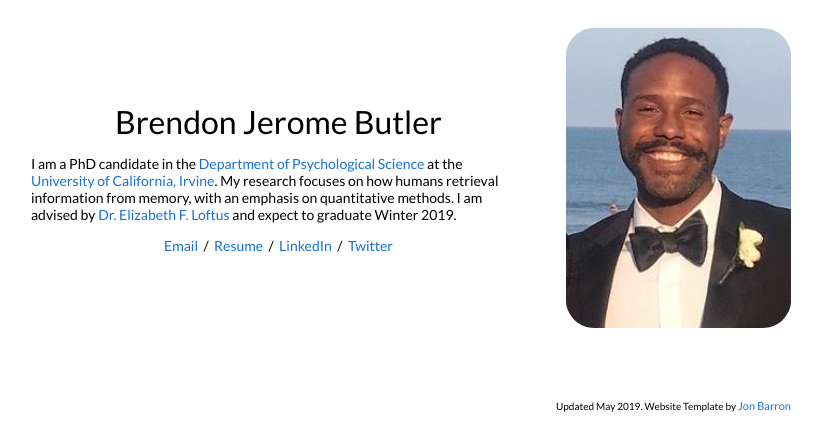
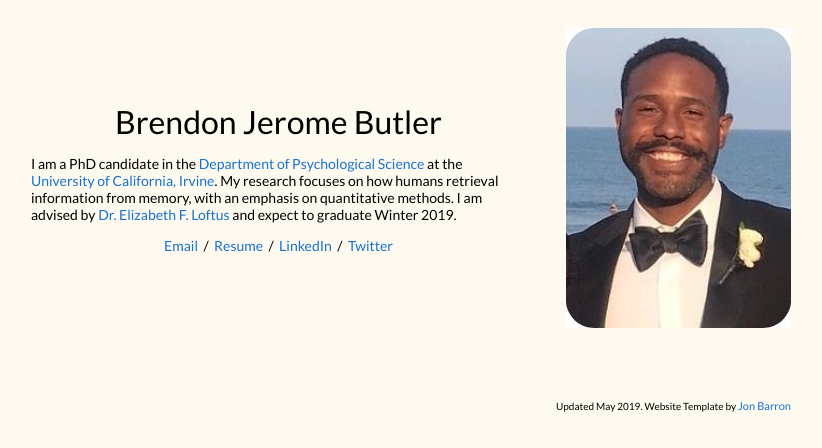
Before and after one commit to butlerbj/butlerbj.github.io, a plain HTML site: page index.html in a window 1280 px wide. Shown: the whole page, without its empty margins (229-1051 px from the left). Drawn offline with Linux system fonts and the light colour scheme.

Commit message:
Update index.html

```diff
--- a/index.html
+++ b/index.html
@@ -15,6 +15,8 @@
   <meta name="generator" content="HTML Tidy for Linux/x86 (vers 11 February 2007), see www.w3.org">
   <style type="text/css">
     /* Color scheme stolen from Sergey Karayev */
+
+     html {background-color: #FFFAF0;}
 
     a {
       color: #1772d0;
```
